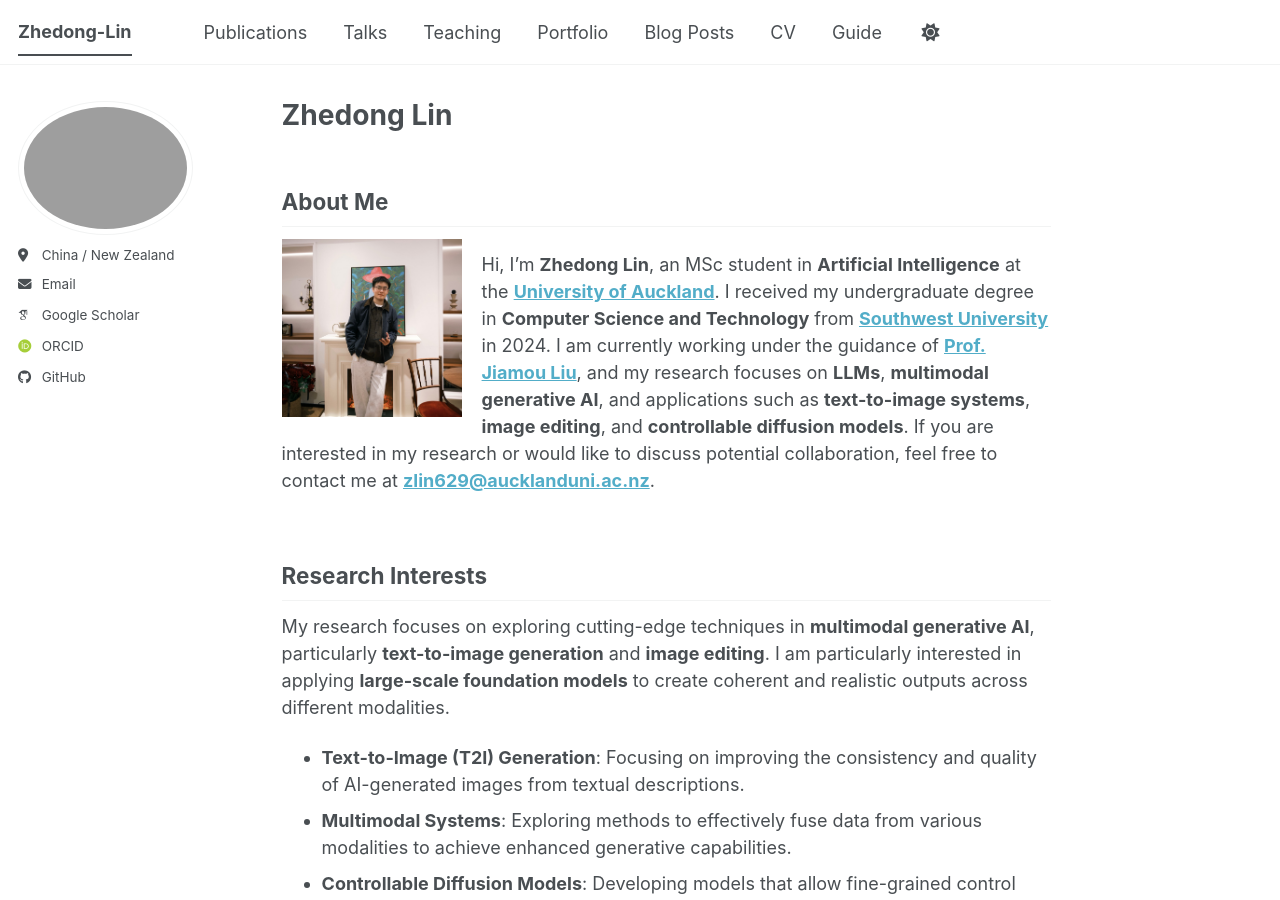
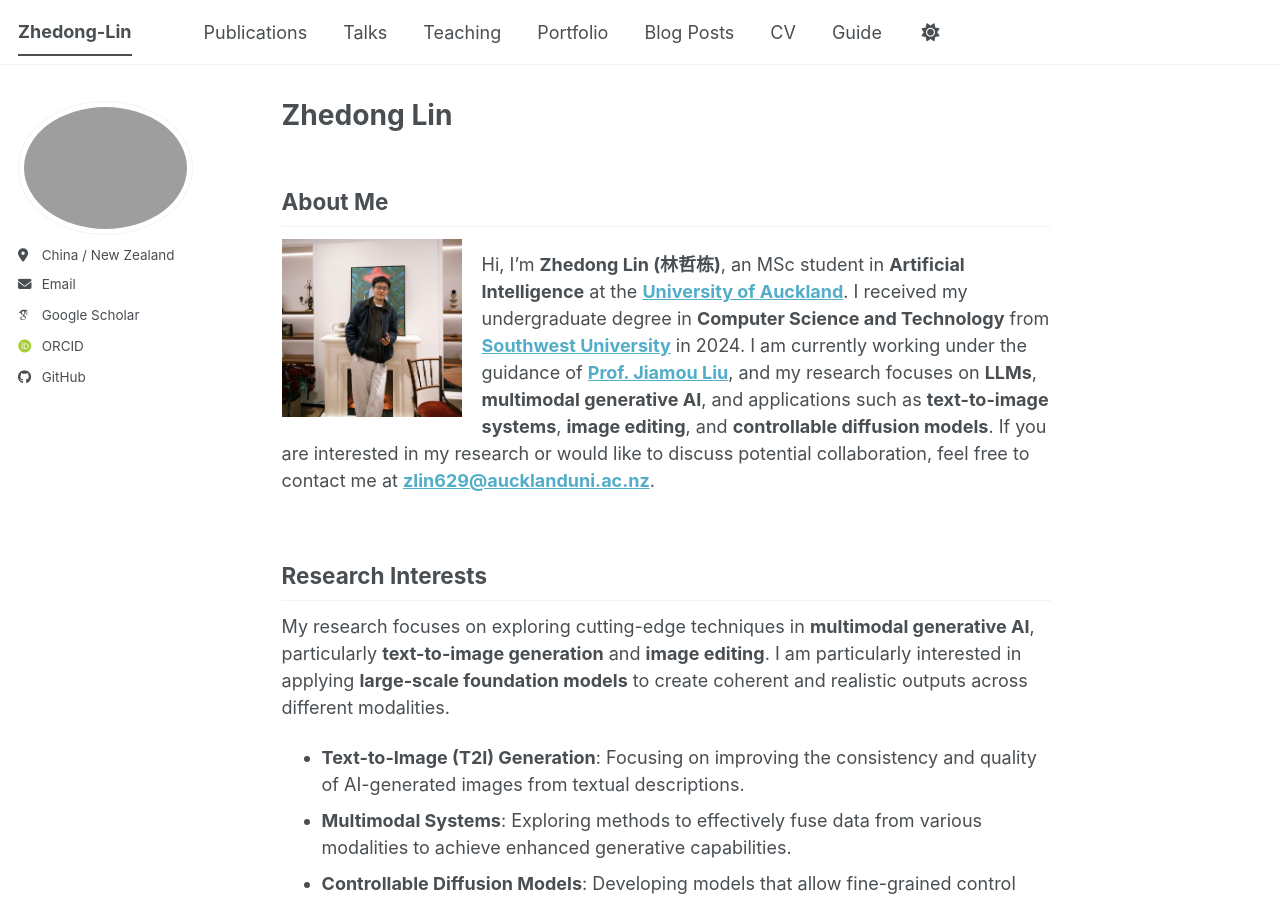
Before and after one commit to Zhedong-Lin/Zhedong-Lin, a Jekyll site: the page built from _pages/about.md, in a window 1280 px wide and 900 px high. Built offline with Jekyll 4.4.1, drawn with Linux system fonts in a browser that asks for light colours; some web fonts are replaced; a script bundle is joined from its source files by our own code; library files that are not in the unit come from our copies.

Commit message:
Update about.md

```diff
--- a/_pages/about.md
+++ b/_pages/about.md
@@ -13,7 +13,7 @@ redirect_from:
      alt="Research overview"
      style="float: left; margin: 0 20px 15px 0; width: 180px;">
 
-Hi, I’m **Zhedong Lin**, an MSc student in **Artificial Intelligence** at the [**University of Auckland**](https://www.auckland.ac.nz/en.html). I received my undergraduate degree in **Computer Science and Technology** from [**Southwest University**](https://www.swu.edu.cn/) in 2024. I am currently working under the guidance of [**Prof. Jiamou Liu**](https://www.liuailab.org/), and my research focuses on **LLMs**, **multimodal generative AI**, and applications such as **text-to-image systems**, **image editing**, and **controllable diffusion models**. If you are interested in my research or would like to discuss potential collaboration, feel free to contact me at **[zlin629@aucklanduni.ac.nz](mailto:zlin629@aucklanduni.ac.nz)**.
+Hi, I’m **Zhedong Lin (林哲栋)**, an MSc student in **Artificial Intelligence** at the [**University of Auckland**](https://www.auckland.ac.nz/en.html). I received my undergraduate degree in **Computer Science and Technology** from [**Southwest University**](https://www.swu.edu.cn/) in 2024. I am currently working under the guidance of [**Prof. Jiamou Liu**](https://www.liuailab.org/), and my research focuses on **LLMs**, **multimodal generative AI**, and applications such as **text-to-image systems**, **image editing**, and **controllable diffusion models**. If you are interested in my research or would like to discuss potential collaboration, feel free to contact me at **[zlin629@aucklanduni.ac.nz](mailto:zlin629@aucklanduni.ac.nz)**.
 
 <div style="clear: both;"></div>
 
```
